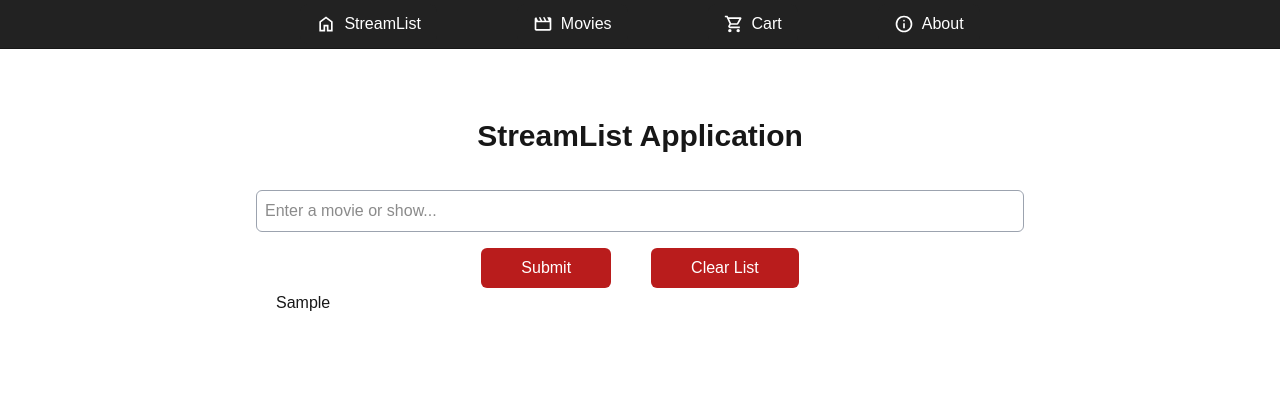
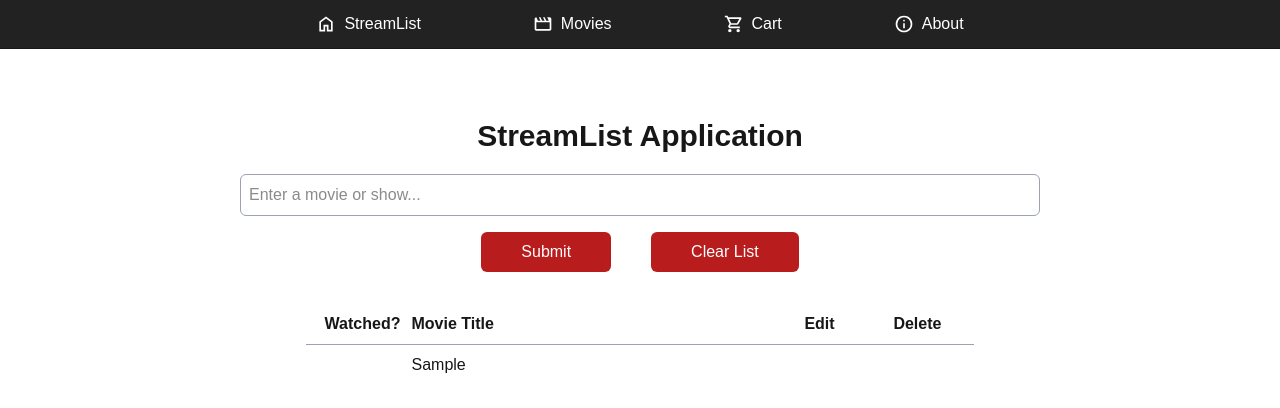
Before and after one commit to dmmills-stu/streamlist, a Next.js app: page / in a window 1280 px wide. Both pictures are taken after typing "Sample" into the empty fields and a click on the button "Submit". Shown: the top 408 px of the page. Built offline with nearby package versions, Linux system fonts and the light colour scheme.

Commit message:
Adjusted CSS to allow for buttons and such to be aligned to the center. Implemented a header row for the MovieList.

```diff
--- a/src/app/page.tsx
+++ b/src/app/page.tsx
@@ -77,6 +77,7 @@ const StreamList: React.FC = () => {
             </button>
           </div>
         </form>
+      </div>
 
         {movies && (
           <MovieList
@@ -86,7 +87,6 @@ const StreamList: React.FC = () => {
             onDelete={handleDelete}
           />
         )}
-      </div>
     </main>
   );
 };
--- a/src/components/MovieItem.tsx
+++ b/src/components/MovieItem.tsx
@@ -8,20 +8,20 @@ const MovieItem: React.FC<MovieItemProps> = ({ title, watched, onWatched, onEdit
   return (
     <li className="movie-item">
       <button onClick={onWatched}>
-        <svg xmlns="http://www.w3.org/2000/svg" height="20px" viewBox="0 -960 960 960" width="20px" fill="#ffffff">
+        <svg xmlns="http://www.w3.org/2000/svg" height="24px" viewBox="0 -960 960 960" width="24px" fill="#ffffff">
             <path d={checkboxPath} />
         </svg>
       </button>
-      <span style={{ textDecoration: watched ? "line-through" : "none" }}>
+      <span className="movie-title" style={{ textDecoration: watched ? "line-through" : "none" }}>
         {title}
       </span>
       <button onClick={onEdit}>
-        <svg xmlns="http://www.w3.org/2000/svg" height="20px" viewBox="0 -960 960 960" width="20px" fill="#ffffff">
+        <svg xmlns="http://www.w3.org/2000/svg" height="24px" viewBox="0 -960 960 960" width="24px" fill="#ffffff">
           <path d="M200-200h57l391-391-57-57-391 391v57Zm-80 80v-170l528-527q12-11 26.5-17t30.5-6q16 0 31 6t26 18l55 56q12 11 17.5 26t5.5 30q0 16-5.5 30.5T817-647L290-120H120Zm640-584-56-56 56 56Zm-141 85-28-29 57 57-29-28Z"/>
         </svg>
       </button>
       <button onClick={onDelete}>
-        <svg xmlns="http://www.w3.org/2000/svg" height="20px" viewBox="0 -960 960 960" width="20px" fill="#ffffff">
+        <svg xmlns="http://www.w3.org/2000/svg" height="24px" viewBox="0 -960 960 960" width="24px" fill="#ffffff">
           <path d="M280-120q-33 0-56.5-23.5T200-200v-520h-40v-80h200v-40h240v40h200v80h-40v520q0 33-23.5 56.5T680-120H280Zm400-600H280v520h400v-520ZM360-280h80v-360h-80v360Zm160 0h80v-360h-80v360ZM280-720v520-520Z"/>
         </svg>
       </button>
--- a/src/components/MovieList.tsx
+++ b/src/components/MovieList.tsx
@@ -10,6 +10,23 @@ type MovieListProps = {
 
 const MovieList: React.FC<MovieListProps> = ({ movies, onWatched, onEdit, onDelete }) => (
   <ul className="movie-list">
+    {movies.length > 0 && (
+      <li className="title-list">
+        <span className="button-title">
+          Watched?
+        </span>
+        <span className="title-title">
+          Movie Title
+        </span>
+        <span className="button-title">
+          Edit
+        </span>
+        <span className="button-title">
+          Delete
+        </span>
+      </li>
+    )}
+
     {movies.map((movie, index) => (
       <MovieItem
         key={index}
--- a/src/styles/MainPage.css
+++ b/src/styles/MainPage.css
@@ -1,11 +1,6 @@
 main {
-    display: flex;
-    flex-direction: column;
-    align-items: center;
-    justify-content: flex-start;
     min-height: 100vh;
     padding: 1rem;
-    width: 100%;
 }
 
 h1 {
@@ -21,9 +16,11 @@ form {
     display: flex;
     flex-direction: column;
     gap: 1rem;
-    width: 100%;
+    width: 70%;
     max-width: 50rem;
     min-width: 300px;
+    margin-left: auto;
+    margin-right: auto;
 }
 
 input {
@@ -34,12 +31,9 @@ input {
 }
 
 .form-container {
-    max-width: 50rem;
     min-width: 300px;
     margin-left: auto;
     margin-right: auto;
-    padding: 1rem;
-    width: 80%;
 }
 
 .button-div {
@@ -71,3 +65,60 @@ input {
 .form-button:hover {
     background-color: #991b1b;
 }
+
+.movie-list {
+    width: 55%;
+    max-width: 50rem;
+    margin-top: 2rem;
+    margin-left: auto;
+    margin-right: auto;
+}
+
+.movie-item {
+    display: flex;
+    align-items: center;
+    width: 100%;
+    padding: 0.5rem;
+}
+
+.movie-item button {
+    flex: 0 0 15%;
+    min-width: 24px;
+    background: none;
+    border: none;
+    cursor: pointer;
+    justify-items: center;
+}
+
+.movie-title {
+    flex: 0 0 55%;
+    overflow: hidden;
+    white-space: nowrap;
+    text-overflow: ellipsis;
+}
+
+.button-title {
+    flex: 0 0 15%;
+    min-width: 24px;
+    font-weight: 700;
+    background: none;
+    border: none;
+    text-align: center;
+}
+
+.title-title {
+    flex: 0 0 55%;
+    overflow: hidden;
+    font-weight: 700;
+    white-space: nowrap;
+    text-overflow: ellipsis;
+    text-align: left;
+}
+
+.title-list {
+    display: flex;
+    align-items: center;
+    width: 100%;
+    padding: 0.5rem;
+    border-bottom: 1px solid #9ca3af;
+}
```
